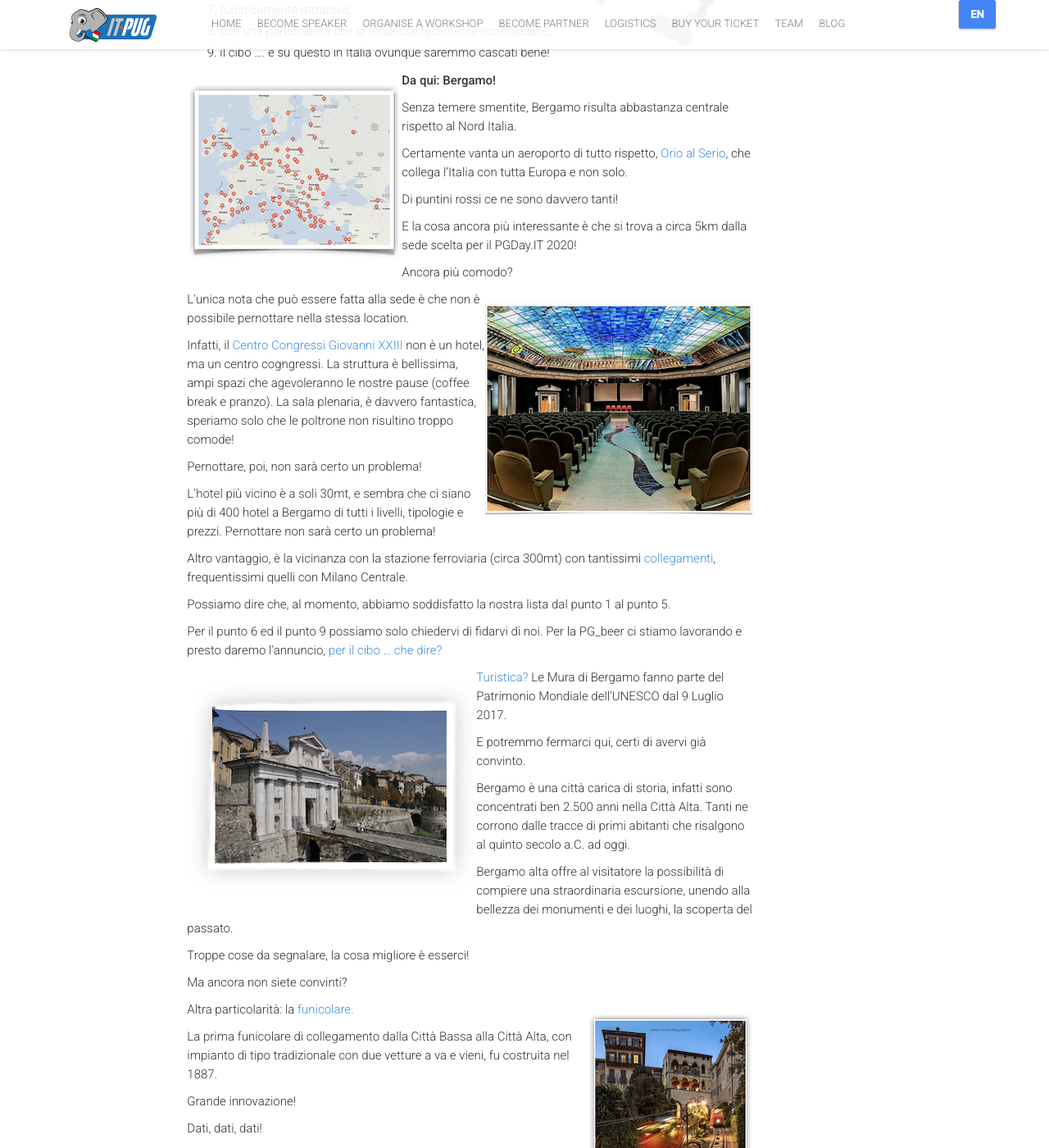
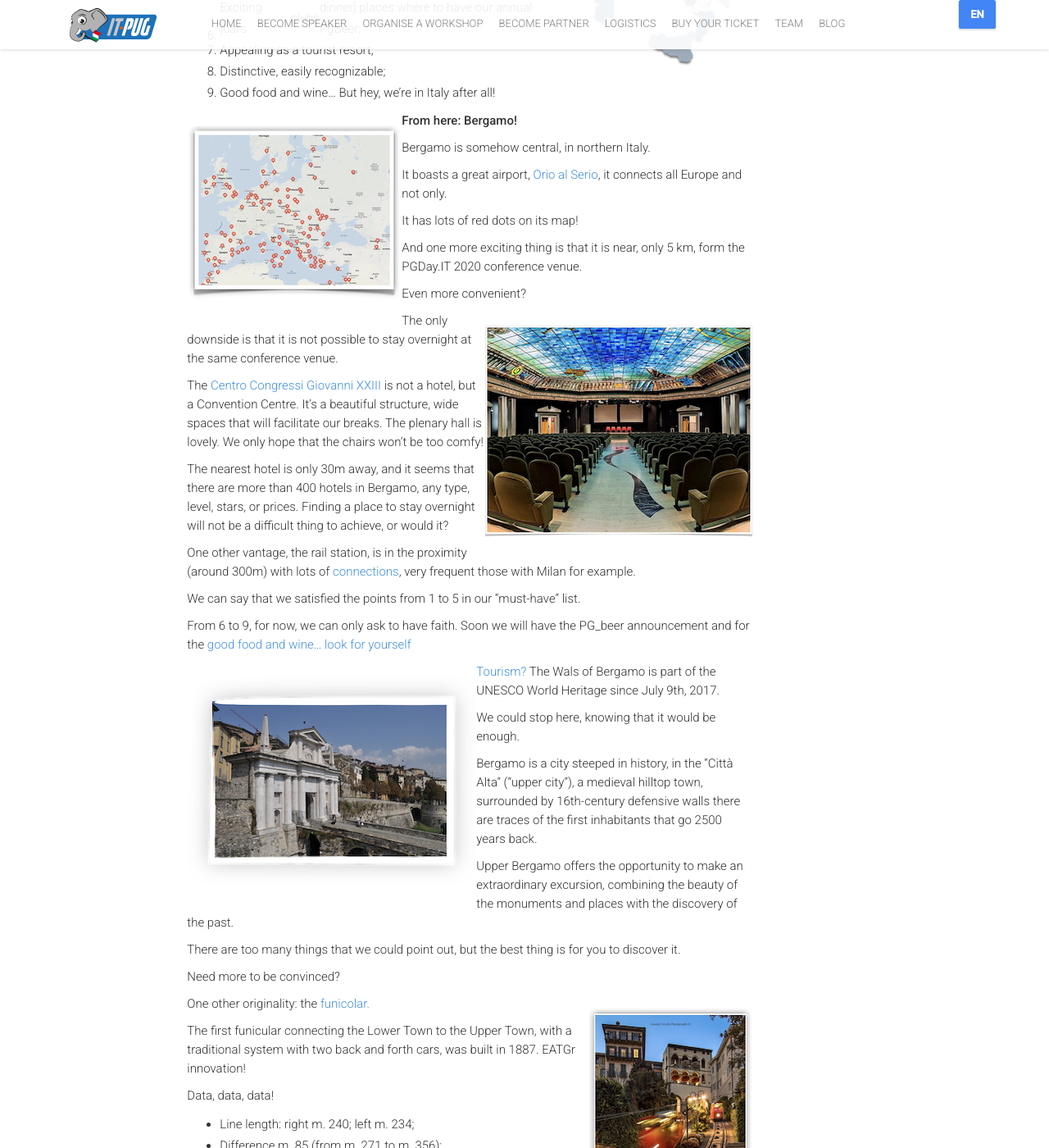
Before and after one commit to ITPUG/2020.pgday.it, a Jekyll site: the page built from _posts/2020-01-21-bergamo.en.markdown, in a window 1280 px wide and 1400 px high, scrolled down 835 px. Shown: the whole window at 82% size. Built offline with Jekyll 4.4.1, drawn with Linux system fonts in a browser that asks for light colours; nearby versions of some CDN libraries; comment, search, counter and statistics services are not loaded; some of the changed text lies outside the part shown.

Commit message:
Bergamo post in ingelse
Signed-off-by: Florin Irion <florin.irion@2ndquadrant.com>

```diff
--- a/_posts/2020-01-21-bergamo.en.markdown
+++ b/_posts/2020-01-21-bergamo.en.markdown
@@ -9,94 +9,99 @@ image: angolo.jpg
 ref: bergamo
 ---
 
-Come ormai sappiamo, il [PGDay.IT 2020](https://2020.pgday.en/it/) si terrà a  [Bergamo](https://2020.pgday.it/en/logistics/) nei giorni 11 e 12 giugno 2020.
+As we already know, the [PGDay.IT 2020](https://2020.pgday.en/it/) will be held in [Bergamo](https://2020.pgday.it/en/logistics/) between  11th and 12th of June 2020.
 
-###### Perchè Bergamo?
+###### How come Bergamo?
 
-Dopo alcune location non priorio a portata di mano, cercavamo un luogo che desse la sensazione di essere _"giusto dietro l'angolo"_ ma con peculiarità che ci attraessero.
+After the past few PgDay's that we made in locations surrounded by nature, we wanted this year to focus on a place that would give the _" around the corner"_ sensation, however not giving up on the attractive component.
 
-A cosa dare la priorità? Molto difficile!
+What are our priorities? Tough choice!
 
-<img src="/img/posts/Bergamo-posizione.png" align="right" Hspace="15" Vspace="0" Border="0"> Quindi siamo partiti con una lista dei desideri:
-1. una posizione strategica, quasi centrale;
-2. un aeroporto nelle vicinanze, con collegamenti in tutta Europa;
-3. una bella sede per il nostro evento;
-4. ben collega con tutta Italia;
-5. diverse tipologie di strutture alberghiere;
-6. locali particolari per una fantastica PG_beer;
-7. turisticamente attrattiva;
-8. con una particolarità che la rendesse facilmente riconoscibile;
-9. il cibo .... e su questo in Italia ovunque saremmo cascati bene!
+<img src="/img/posts/Bergamo-posizione.png" align="right" Hspace="15" Vspace="0" Border="0"> So we made a list of _"must-have"_:
+
+1. A strategic, central position;
+2. An airport in the nearby s, well connected with all Europe;
+3. Also well connected with every corner of Italy;
+4. A nice conference venue;
+5. Various accommodation types;
+6. Exciting [bars|clubs|dinner] places where to have our annual PgBeer;
+7. Appealing as a tourist resort;
+8. Distinctive, easily recognizable;
+9. Good food and wine... But hey, we're in Italy after all!
 
 
 <img src="/img/posts/OrioAlSerio-Destinazioni.png" align="left" Hspace="15" Vspace="0" Border="0">
 
-__Da qui: Bergamo!__
+__From here: Bergamo!__
 
-Senza temere smentite, Bergamo risulta abbastanza centrale rispetto al Nord Italia.
 
-Certamente vanta un aeroporto di tutto rispetto, [Orio al Serio](https://www.milanbergamoairport.it/en/), che collega l'Italia con tutta Europa e non solo.
+Bergamo is somehow central, in northern Italy.
 
-Di puntini rossi ce ne sono davvero tanti!
+It boasts a great airport, [Orio al Serio](https://www.milanbergamoairport.it/en/), it connects all Europe and not only.
 
-E la cosa ancora più interessante è che si trova a circa 5km dalla sede scelta per il PGDay.IT 2020!
+It has lots of red dots on its map!
 
-Ancora più comodo?
+And one more exciting thing is that it is near, only 5 km, form the PGDay.IT 2020 conference venue.
+
+Even more convenient?
 
 <img src="/img/posts/location.png" align="right" Hspace="15" Vspace="0" Border="0">
 
-L'unica nota che può essere fatta alla sede è che non è possibile pernottare nella stessa location.
+The only downside is that it is not possible to stay overnight at the same conference venue.
 
-Infatti, il [Centro Congressi Giovanni XXIII](https://www.centrocongressibergamo.com/) non è un hotel, ma un centro cogngressi. La struttura è bellissima, ampi spazi che agevoleranno le nostre pause (coffee break e pranzo). La sala plenaria, è davvero fantastica, speriamo solo che le poltrone non risultino troppo comode!
+The [Centro Congressi Giovanni XXIII](https://www.centrocongressibergamo.com/) is not a hotel, but a Convention Centre. It's a beautiful structure, wide spaces that will facilitate our breaks. The plenary hall is lovely. We only hope that the chairs won't be too comfy!
 
-Pernottare, poi, non sarà certo un problema!
+The nearest hotel is only 30m away, and it seems that there are more than 400 hotels in Bergamo, any type, level, stars, or prices. Finding a place to stay overnight will not be a difficult thing to achieve, or would it?
 
-L'hotel più vicino è a soli 30mt, e sembra che ci siano più di 400 hotel a Bergamo di tutti i livelli, tipologie e prezzi. Pernottare non sarà certo un problema!
+One other vantage, the rail station, is in the proximity (around 300m) with lots of [connections](https://prm.rfi.it/qo_prm/QO_Arrivi_SiPMR.aspx?Id=587&lin=it&dalle=09.00&alle=09.59&ora=09.00&guid=), very frequent those with Milan for example.
 
-Altro vantaggio, è la vicinanza con la stazione ferroviaria (circa 300mt) con tantissimi [collegamenti](https://prm.rfi.it/qo_prm/QO_Arrivi_SiPMR.aspx?Id=587&lin=it&dalle=09.00&alle=09.59&ora=09.00&guid=), frequentissimi quelli con Milano Centrale.
+We can say that we satisfied the points from 1 to 5 in our "must-have" list.
 
-Possiamo dire che, al momento, abbiamo soddisfatto la nostra lista dal punto 1 al punto 5.
-
-Per il punto 6 ed il punto 9 possiamo solo chiedervi di fidarvi di noi. Per la PG_beer ci stiamo lavorando e presto daremo l'annuncio, [per il cibo ... che dire?](http://bergamoatavola.altervista.org/piatti-bergamaschi-bergamo-ricette-cucina/)
+From 6 to 9, for now, we can only ask to have faith. Soon we will have the PG_beer announcement and for the [good food and wine... look for yourself](http://bergamoatavola.altervista.org/piatti-bergamaschi-bergamo-ricette-cucina/)
 
 <img src="/img/posts/Bergamo_mura.png" align="left" Hspace="15" Vspace="0" Border="0">
 
-[Turistica?](https://www.visitbergamo.net/it/itinerario-bergamo-citta/) Le Mura di Bergamo fanno parte del Patrimonio Mondiale dell'UNESCO dal 9 Luglio 2017.
+[Tourism?](https://www.visitbergamo.net/en/itinerario-bergamo-citta/) The Wals of Bergamo is part of the UNESCO World Heritage since July 9th, 2017.
 
-E potremmo fermarci qui, certi di avervi già convinto.
+We could stop here, knowing that it would be enough.
 
-Bergamo è una città carica di storia, infatti sono concentrati ben 2.500 anni nella Città Alta. Tanti ne corrono dalle tracce di primi abitanti che risalgono al quinto secolo a.C. ad oggi.
+Bergamo is a city steeped in history, in the "Città Alta" ("upper city"), a medieval hilltop town, surrounded by 16th-century defensive walls there are traces of the first inhabitants that go 2500 years back.
 
-Bergamo alta offre al visitatore la possibilità di compiere una straordinaria escursione, unendo alla bellezza dei monumenti e dei luoghi, la scoperta del passato.
 
-Troppe cose da segnalare, la cosa migliore è esserci!
+Upper Bergamo offers the opportunity to make an extraordinary excursion, combining the beauty of the monuments and places with the discovery of the past.
 
-Ma ancora non siete convinti?
+There are too many things that we could point out, but the best thing is for you to discover it.
 
-<img src="/img/posts/Bergamo_funicolare.png" align="right" Hspace="15" Vspace="0" Border="0">Altra particolarità: la [funicolare.](https://www.atb.bergamo.it/it/viaggia-con-noi/turismo-a-bergamo/funicolari)
+Need more to be convinced?
 
-La prima funicolare di collegamento dalla Città Bassa alla Città Alta, con impianto di tipo tradizionale con due vetture a va e vieni, fu costruita nel 1887.
+<img src="/img/posts/Bergamo_funicolare.png" align="right" Hspace="15" Vspace="0" Border="0">One other originality: the [funicolar.](https://www.atb.bergamo.it/it/viaggia-con-noi/turismo-a-bergamo/funicolari)
 
-Grande innovazione!
 
-Dati, dati, dati!
+The first funicular connecting the Lower Town to the Upper Town, with a traditional system with two back and forth cars, was built in 1887.
+EATGr innovation!
 
-* Lunghezza linea: destra m. 240; sinistra m. 234;
-* Dislivello m. 85 (da m. 271 a m. 356);
-* pendenza: massima 52%;
-* due carrozze da 50 posti ciascuna.
+Data, data, data!
 
-Sappiamo benissimo che il nostro compito non è promuovere Bergamo, ma PostgreSQL. Ma con qualche attrattiva in più, partecipare al PGDay.IT è sicuramente accattivante.
+* Line length: right m. 240; left m. 234;
+* Difference m. 85 (from m. 271 to m. 356);
+* Maximum power:  52%;
+* Two carriages with 50 seats each.
 
-Che ci saranno speaker di eccellenza, ne siamo certi. Ritrovarci tutti insieme, l'occasione da non perdere. Perdere l'opportunità di fare nuovi incontri ed acquisire nuove competenze? Imperdonabile!
 
- E se la famiglia storce il naso, fategli leggere il post e portateli con voi!
+We know very well that our job is not to promote Bergamo, but PostgreSQL. But with a few more attractions, participating in PGDay.IT is undoubtedly captivating.
+
+
+There will be speakers of excellence, we are sure. Meeting all together, you don't want to miss it. Miss the opportunity to make new meetings and acquire new skills? Unforgivable!
+
+
+And if the family turns up their noses, make them read the post and take them with you!
 
 ![image](/img/posts/Bergamo_panorama.png)
 
-Per noi la lista è da 100!
 
- Ci vediamo a Bergamo nei giorni 11 e 12 giugno 2020!
+For us, this list is super!
+
+See you in Bergamo on the 11th and 12th of June 2020.
 
 ##### Questions?
 Please send an email with your questions or comments to [pgday@itpug.org](mailto:pgday@itpug.org)
--- a/_posts/2020-01-21-bergamo.it.markdown
+++ b/_posts/2020-01-21-bergamo.it.markdown
@@ -15,7 +15,7 @@ Come ormai sappiamo, il [PGDay.IT 2020](https://2020.pgday.it/it/) si terrà a
 
 ###### Perchè Bergamo?
 
-Dopo alcune location non priorio a portata di mano, cercavamo un luogo che desse la sensazione di essere _"giusto dietro l'angolo"_ ma con peculiarità che ci attraessero.
+Dopo alcune location non proprio a portata di mano, cercavamo un luogo che desse la sensazione di essere _"giusto dietro l'angolo"_ ma con peculiarità che ci attraessero.
 
 A cosa dare la priorità? Molto difficile!
 
```
